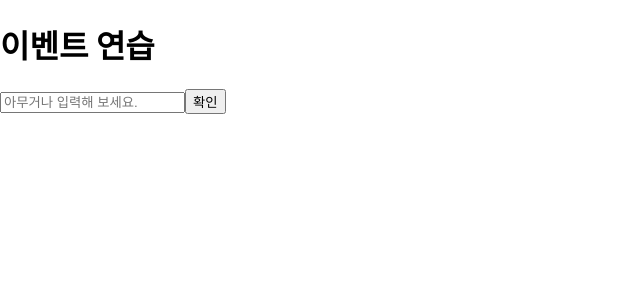
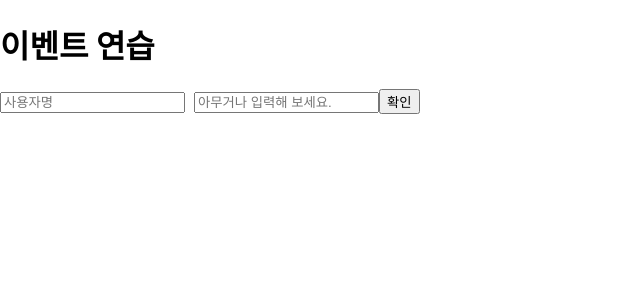
Before and after one commit to dohy-9443/React-study, a React (Create React App) app in the folder hello-react/: page / in a window 1280 px wide. Shown: the top 300 px of the page, without its empty margins (0-640 px from the left). Built offline with nearby package versions, Linux system fonts and the light colour scheme.

Commit message:
input 여러 개 다루기

```diff
--- a/hello-react/src/EventPractice.js
+++ b/hello-react/src/EventPractice.js
@@ -2,18 +2,20 @@
 
 class EventPractice extends Component {
   state = {
+    username: "",
     message: "",
   };
 
   handleChange = (e) => {
     this.setState({
-      message: e.target.value,
+      [e.target.name]: e.target.value,
     });
   };
 
-  handleClick = (e) => {
-    alert(this.state.message);
+  handleClick = () => {
+    alert(this.state.username + ": " + this.state.message);
     this.setState({
+      username: "",
       message: "",
     });
   };
@@ -22,6 +24,14 @@
     return (
       <div>
         <h1>이벤트 연습</h1>
+        <input
+          type="text"
+          name="username"
+          placeholder="사용자명"
+          value={this.state.username}
+          onChange={this.handleChange}
+        />
+        &nbsp;&nbsp;
         <input
           type="text"
           name="message"
```
